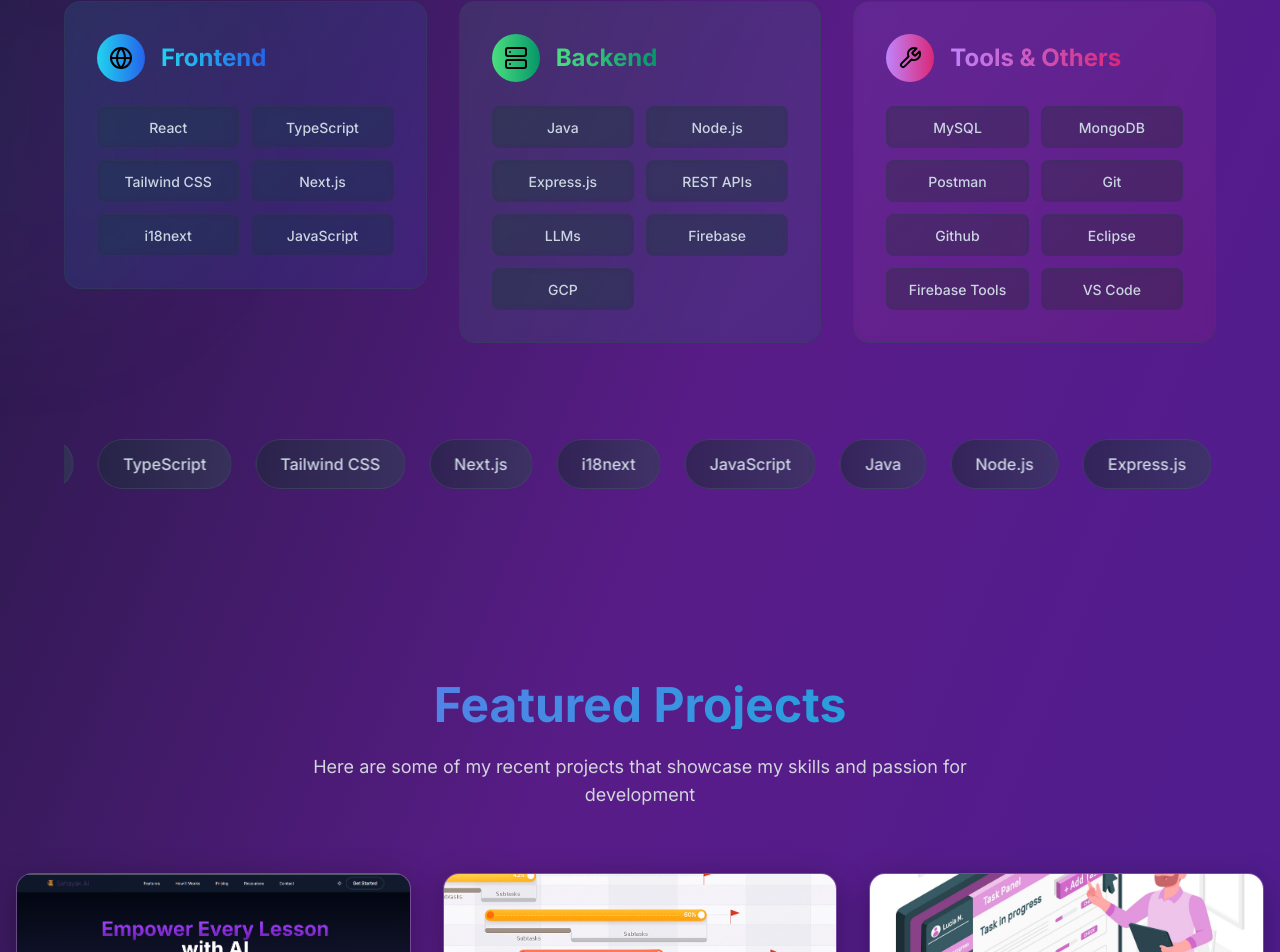
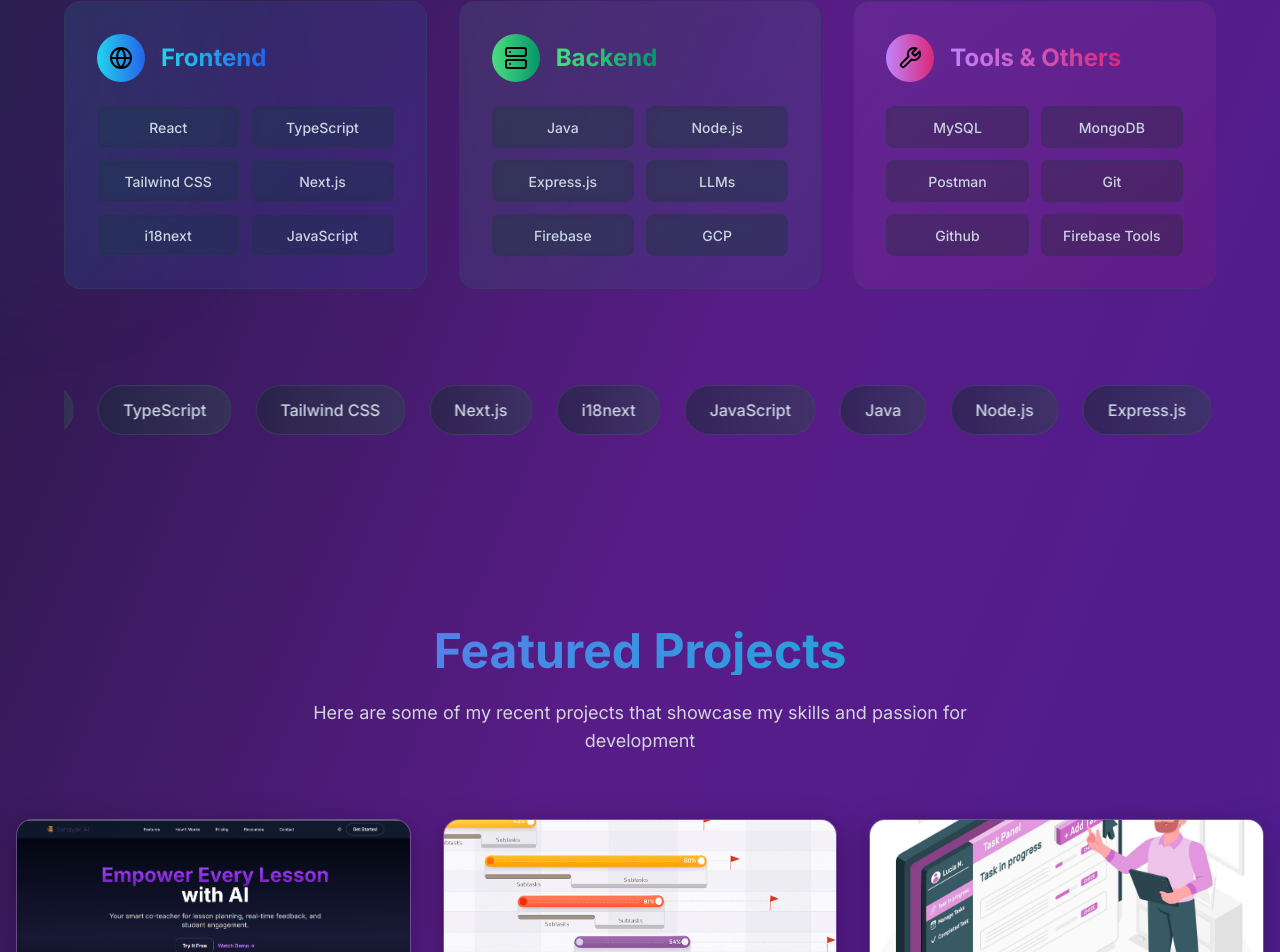
Before and after one commit to SumanthSV/sumanth, a React (Vite) app: page / in a window 1280 px wide. Shown: the part 1035-1987 px from the top of the page. Built offline with nearby package versions, Linux system fonts and the light colour scheme.

Commit message:
first commit

```diff
--- a/src/components/Skills.tsx
+++ b/src/components/Skills.tsx
@@ -14,14 +14,14 @@
     {
       title: 'Backend',
       icon: <Server className="w-6 h-6" />,
-      skills: ['Java', 'Node.js', 'Express.js', 'REST APIs', 'LLMs','Firebase', 'GCP'],
+      skills: ['Java', 'Node.js', 'Express.js', 'LLMs','Firebase', 'GCP'],
       gradient: 'from-green-400 to-emerald-600',
       bgGradient: 'from-green-400/10 to-emerald-600/10'
     },
     {
       title: 'Tools & Others',
       icon: <Wrench className="w-6 h-6" />,
-      skills: ['MySQL', 'MongoDB', 'Postman', 'Git', 'Github', 'Eclipse','Firebase Tools','VS Code'],
+      skills: ['MySQL', 'MongoDB', 'Postman', 'Git', 'Github','Firebase Tools'],
       gradient: 'from-purple-400 to-pink-600',
       bgGradient: 'from-purple-400/10 to-pink-600/10'
     }
```
